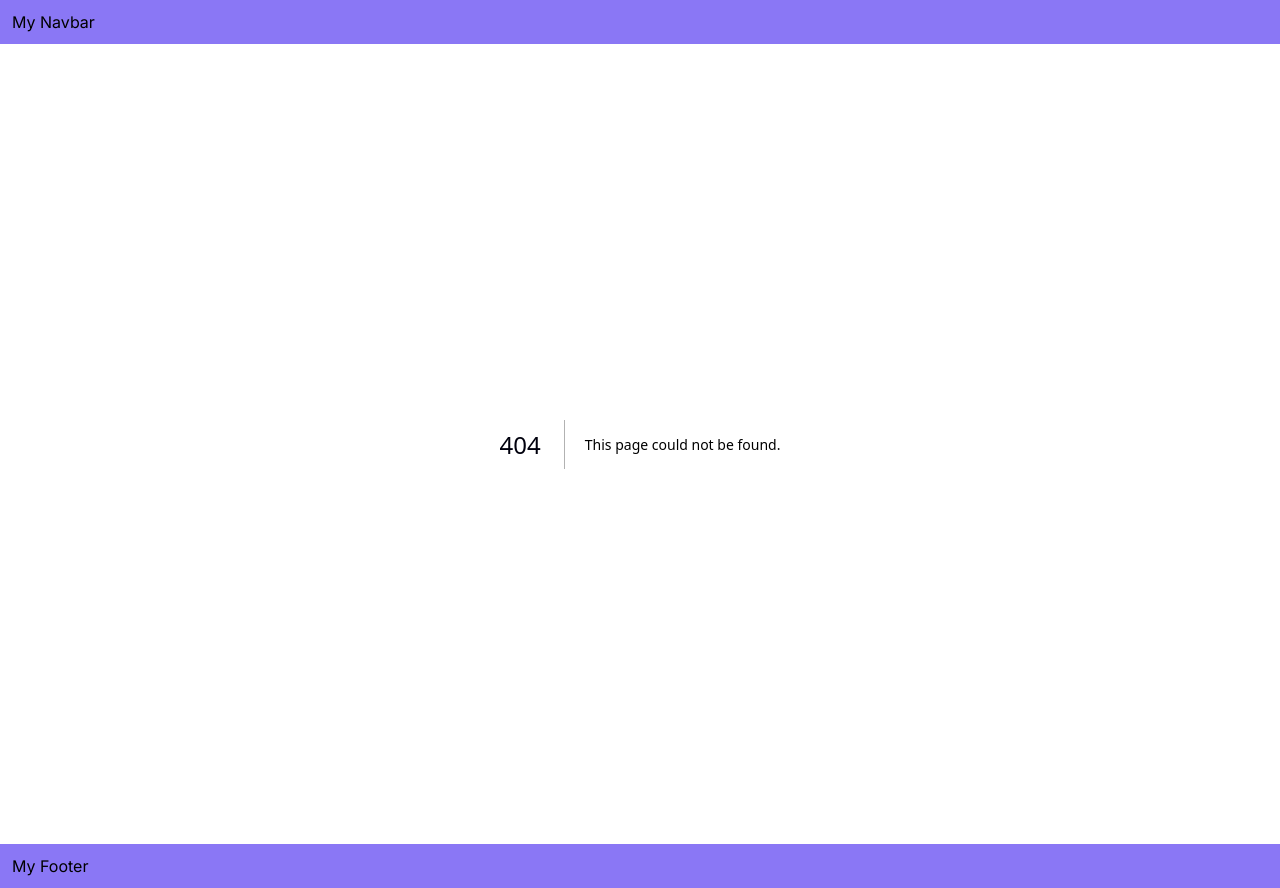
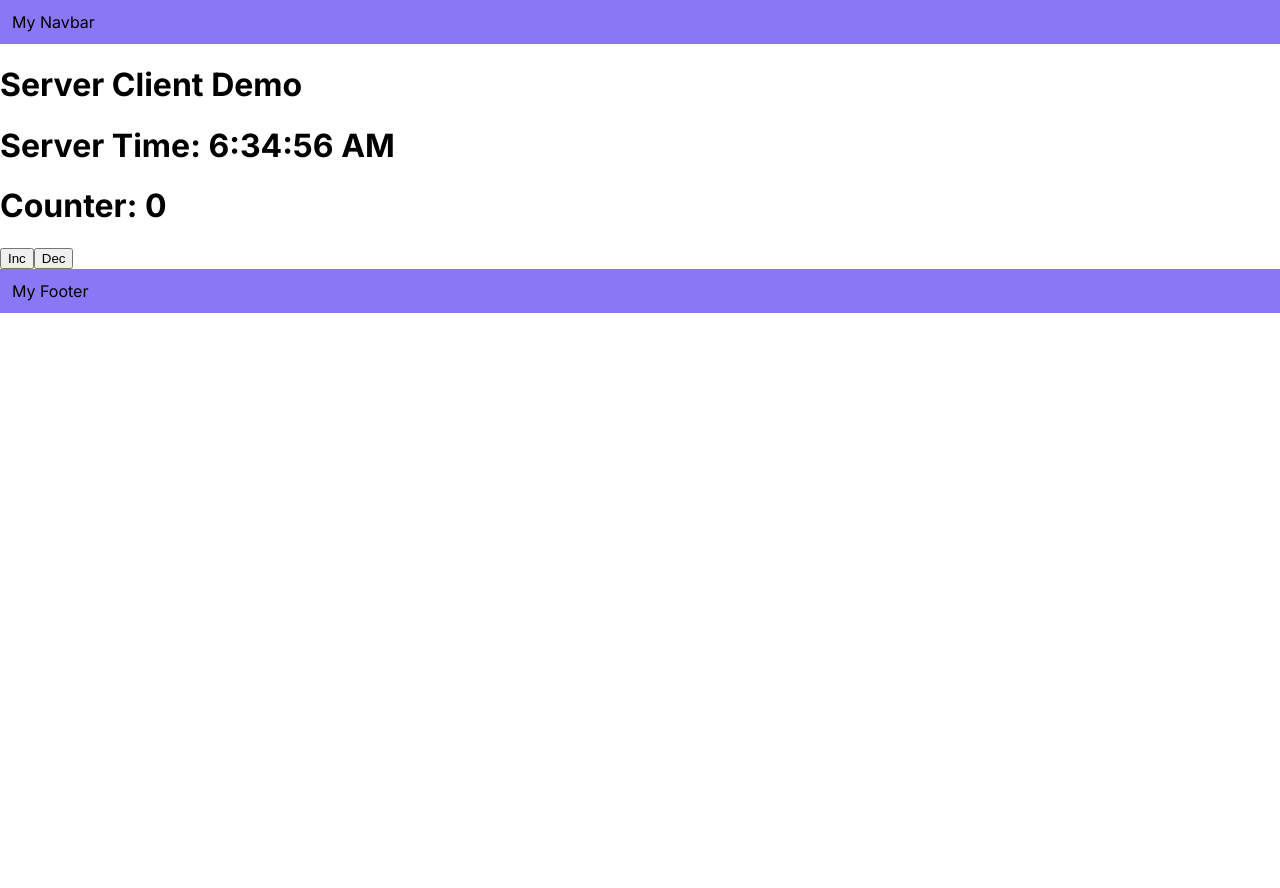
Before and after one commit to devforhad24/nextJS, a Next.js app in the folder nextjs-course/: page /server-client-demo in a window 1280 px wide. Before the commit this address had no page. After the commit the page ends 800 px from the top, so only its background shows below. Built offline with nearby package versions, Linux system fonts and the light colour scheme.

Commit message:
Server and Client component

```diff
--- a/nextjs-course/app/card/page.tsx
+++ /dev/null
@@ -1,10 +0,0 @@
-import styles from './Card.module.css'
-
-export default function CardPage(){
-    return(
-        <div className={styles.card}>
-            <h1 className={styles.title}>Card Page</h1>
-            <p>This is card page</p>
-        </div>
-    )
-}
--- /dev/null
+++ b/nextjs-course/app/components/Counter.jsx
@@ -0,0 +1,15 @@
+"use client"
+
+import { useState } from "react";
+
+export default function Counter(){
+    const [count, setCount] = useState(0);
+
+    return(
+        <div>
+            <h1>Counter: {count}</h1>
+            <button onClick={() => setCount(count+1)}>Inc</button>
+            <button onClick={() => setCount(count-1)}>Dec</button>
+        </div>
+    )
+}
--- /dev/null
+++ b/nextjs-course/app/components/ServerInfo.tsx
@@ -0,0 +1,9 @@
+export default function ServerInfo(){
+    const serverTime = new Date().toLocaleTimeString();
+
+    return(
+        <div>
+            <h1>Server Time: {serverTime}</h1>
+        </div>
+    )
+}
--- a/nextjs-course/app/globals.css
+++ b/nextjs-course/app/globals.css
@@ -1,9 +1,5 @@
 /* @import "tailwindcss"; */
+
 body{
     margin: 0;
-    background: #fbf6f6;
 }
-
-h1{
-    color: #00000d;
-}
--- a/nextjs-course/app/page.jsx
+++ b/nextjs-course/app/page.jsx
@@ -1,15 +1,23 @@
-import Image from "next/image"
+import Link from 'next/link';
+import Counter from './components/Counter'
 
-export default function Home(){
-  return(
-    <main style={{padding: "40px"}}>
-      <p>This is main Component</p>
-      <Image
-        // src='/hero.png'
-        alt="Hero Image"
-        src="https://images.unsplash.com/photo-1775563798442-a1b7e114bff7?q=80&w=1565&auto=format&fit=crop&ixlib=rb-4.1.0&ixid=M3wxMjA3fDB8MHxwaG90by1wYWdlfHx8fGVufDB8fHx8fA%3D%3D"
-        width={300} height={300}
-      />
-    </main>
-  )
+export default async function Home() {
+  const data = await fetch("https://jsonplaceholder.typicode.com/posts").then(
+    (response) => response.json(),
+  );
+  return (
+    <div>
+      <h1>Server Component</h1>
+      <Link href="/server-client-demo">Go to server client demo</Link>
+      {/* <ul>
+        {data.map((item) => (
+          <li key={item.id}>
+            <h2>{item.title}</h2>
+            <p>{item.body}</p>
+          </li>
+        ))}
+      </ul> */}
+      {/* <Counter /> */}
+    </div>
+  );
 }
--- /dev/null
+++ b/nextjs-course/app/server-client-demo/page.tsx
@@ -0,0 +1,12 @@
+import ServerInfo from "../components/ServerInfo";
+import Counter from "../components/Counter";
+
+export default function ServerClientDemo(){
+    return(
+        <main>
+            <h1>Server Client Demo</h1>
+            <ServerInfo />
+            <Counter/>
+        </main>
+    )
+}
```
Also changed, not shown: nextjs-course/app/card/Card.module.css (added).
